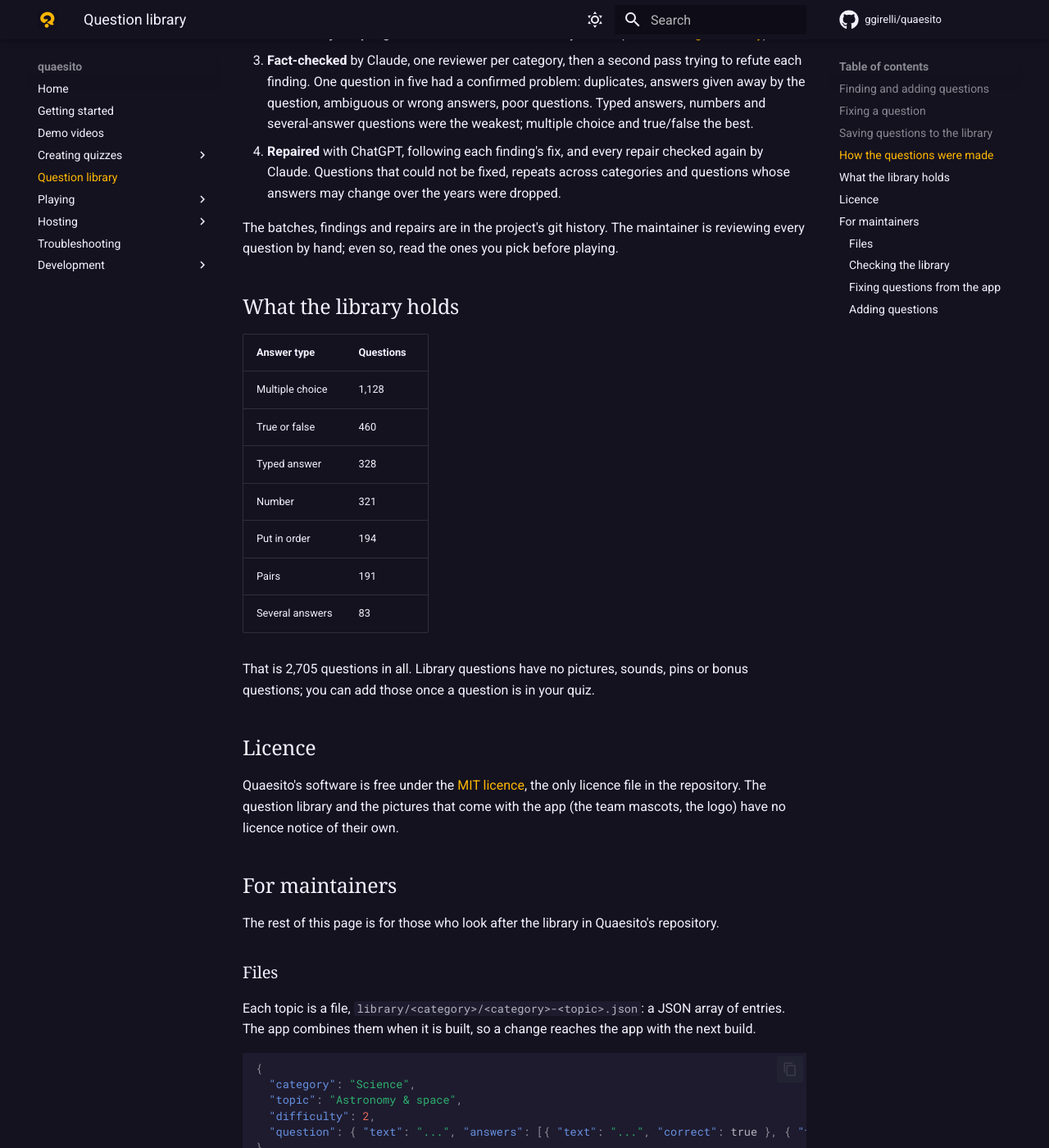
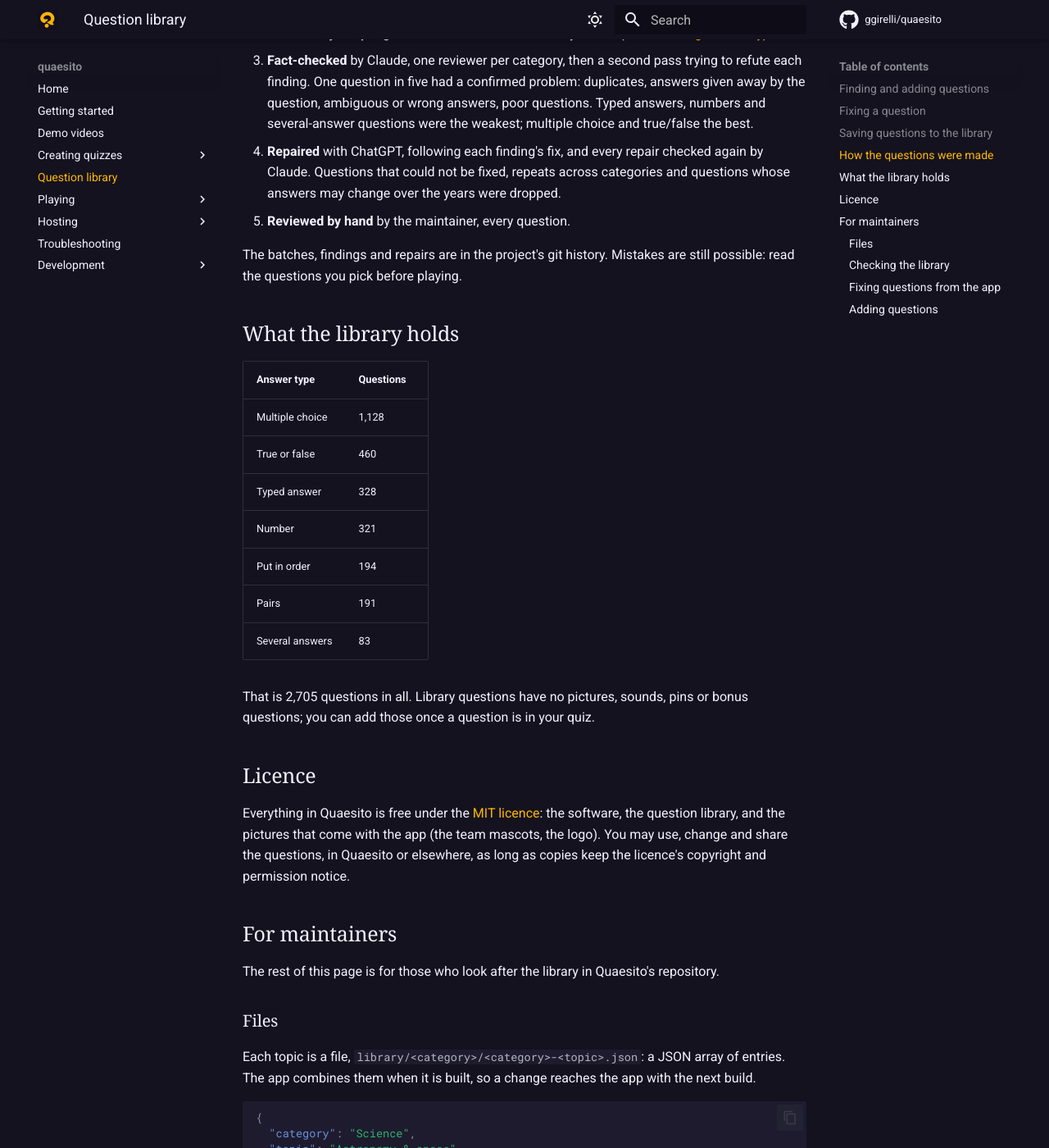
Before and after one commit to ggirelli/quaesito, an MkDocs documentation site: the page built from docs/question-library.md, in a window 1280 px wide and 1400 px high, scrolled down 2719 px. Shown: the whole window at 82% size. Built offline with MkDocs 1.6.1 and Material for MkDocs 9.7.7, drawn with Linux system fonts in a browser that asks for light colours; plug-ins that fetch from the network failed and are left out; some of the changed text lies outside the part shown.

Commit message:
docs(library): put the library under MIT, and note the review by hand
The maintainer confirmed that everything in the repository, the questions and the bundled
pictures included, is under the MIT licence, and that the manual review of every question is
complete.

Co-Authored-By: Claude Opus 5.5 <noreply@anthropic.com>

```diff
--- a/docs/question-library.md
+++ b/docs/question-library.md
@@ -15,8 +15,8 @@ writing every question yourself, and add questions of your own.
 ([transcript](demo.md#the-question-library)).</small>
 
 !!! warning "Read the questions before you play them"
-    The questions were written with an AI model and fact-checked ([how](#how-the-questions-were-made)),
-    but a few may still be wrong. Read the ones you pick before the game.
+    The questions were written with an AI model, fact-checked and reviewed by hand
+    ([how](#how-the-questions-were-made)), but a few may still be wrong. Read the ones you pick before the game.
 
 ## Finding and adding questions
 
@@ -79,9 +79,10 @@ count as changes.
 4. **Repaired** with ChatGPT, following each finding's fix, and every repair checked again by
    Claude. Questions that could not be fixed, repeats across categories and questions whose answers
    may change over the years were dropped.
+5. **Reviewed by hand** by the maintainer, every question.
 
-The batches, findings and repairs are in the project's git history. The maintainer is reviewing
-every question by hand; even so, read the ones you pick before playing.
+The batches, findings and repairs are in the project's git history. Mistakes are still possible:
+read the questions you pick before playing.
 
 ## What the library holds
 
@@ -100,10 +101,11 @@ questions; you can add those once a question is in your quiz.
 
 ## Licence
 
-Quaesito's software is free under the
-[MIT licence](https://github.com/ggirelli/quaesito/blob/main/LICENSE), the only licence file in
-the repository. The question library and the pictures that come with the app (the team
-mascots, the logo) have no licence notice of their own.
+Everything in Quaesito is free under the
+[MIT licence](https://github.com/ggirelli/quaesito/blob/main/LICENSE): the software, the
+question library, and the pictures that come with the app (the team mascots, the logo). You may
+use, change and share the questions, in Quaesito or elsewhere, as long as copies keep the licence's
+copyright and permission notice.
 
 ## For maintainers
 
```
